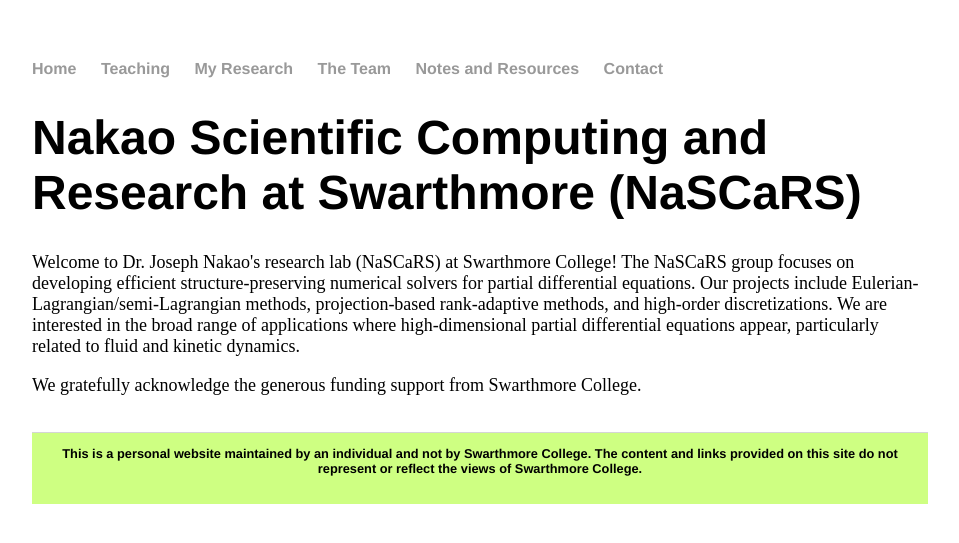
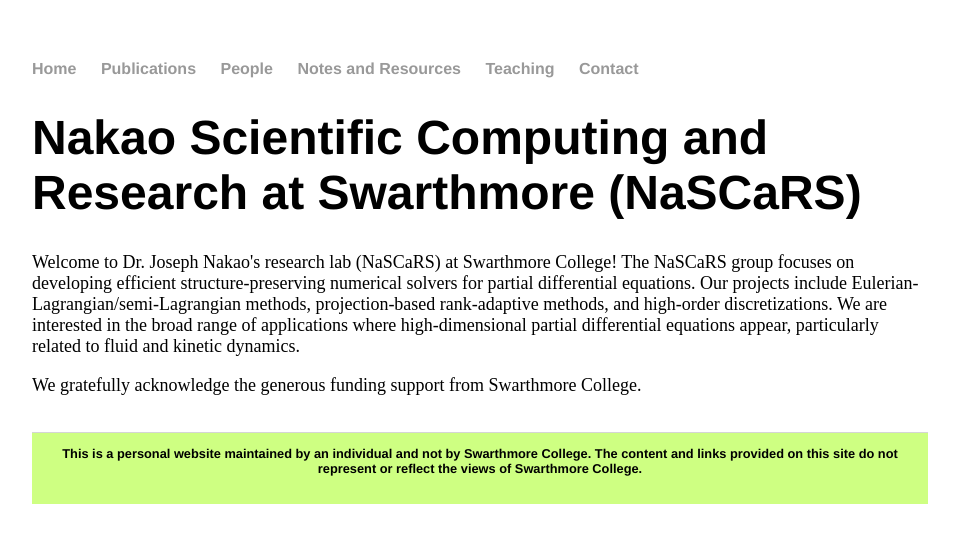
Before and after one commit to jhknakao/jhknakao.github.io, a Jekyll site: the page built from index.html, in a window 1280 px wide. Shown: the top 543 px of the page, without its empty margins (160-1119 px from the left). Built offline with Jekyll 4.4.1, drawn with Linux system fonts in a browser that asks for light colours.

Commit message:
Update default.html

```diff
--- a/_layouts/default.html
+++ b/_layouts/default.html
@@ -9,11 +9,11 @@
 			<nav>
 	    		<ul>
 	        		<li><a href="/">Home</a></li>
-	        		<li><a href="/teaching">Teaching</a></li>
-				<li><a href="/research">My Research</a></li>
-				<li><a href="/undergradresearch">The Team</a></li>
-				<li><a href="/notes">Notes and Resources</a></li>
-				<li><a href="/contact">Contact</a></li>
+					<li><a href="/publications">Publications</a></li>
+					<li><a href="/people">People</a></li>
+					<li><a href="/notes">Notes and Resources</a></li>
+					<li><a href="/teaching">Teaching</a></li>
+					<li><a href="/contact">Contact</a></li>
 	    		</ul>
 			</nav>
 			<div class="container">
```
